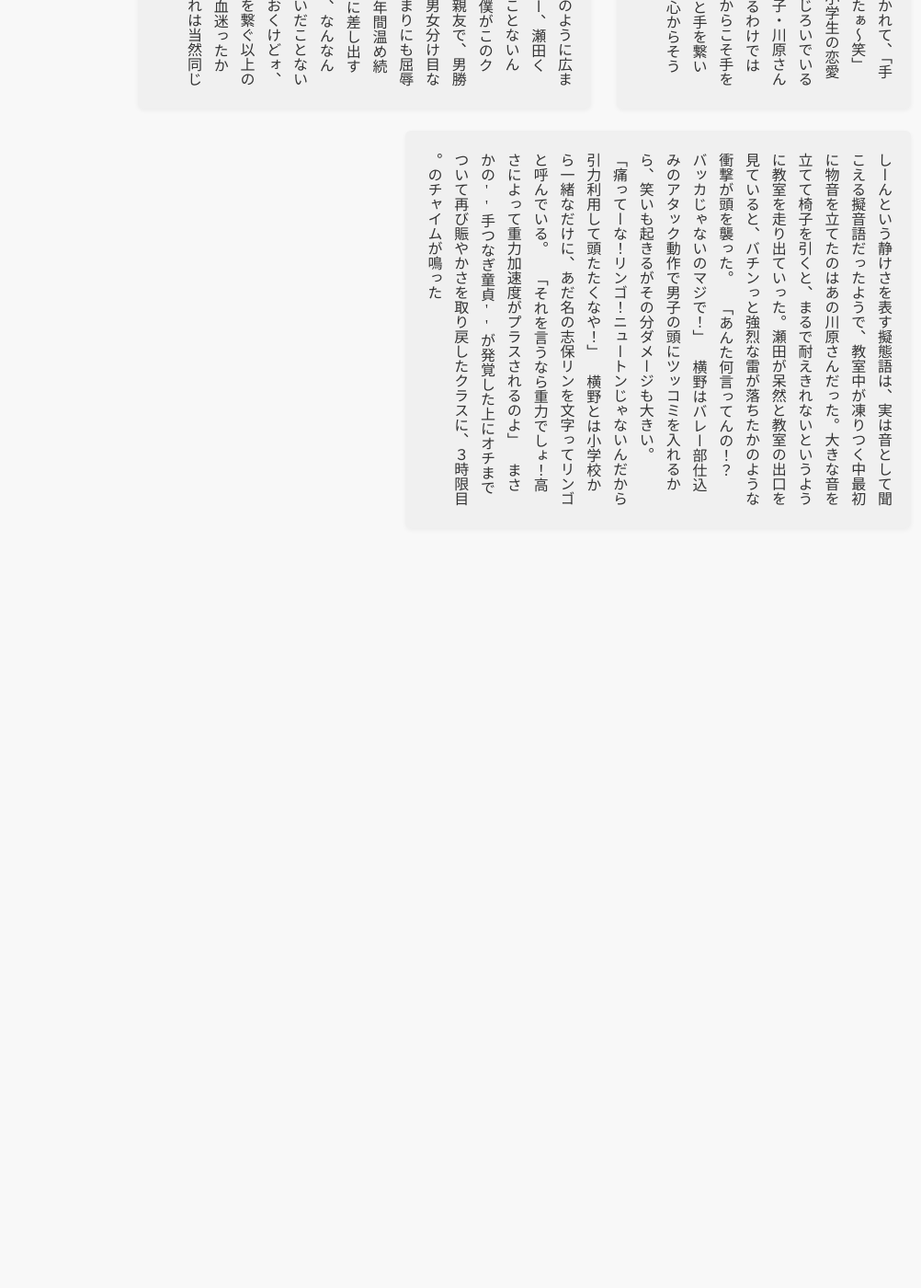
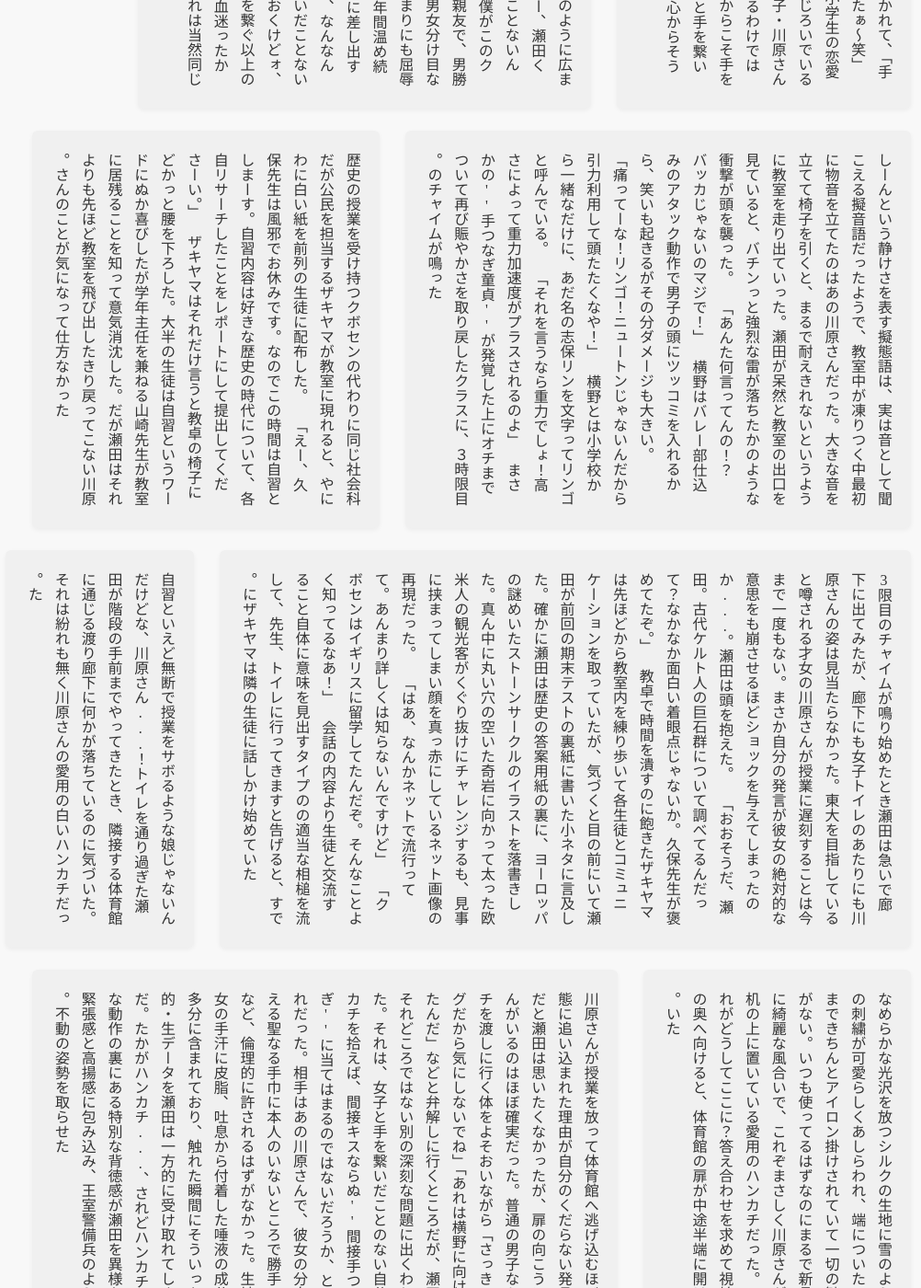
Before and after one commit to REMriaTV/HandtoHand, a Jekyll site: the page built from docs/manuscript/test-manuscript.md, in a window 1280 px wide and 1400 px high, scrolled down 403 px. Shown: the whole window at 92% size, without its empty margins (233-1235 px from the left). Built offline with Jekyll 4.4.1, drawn with Linux system fonts in a browser that asks for light colours; before the commit the page ends 1033 px from its top, so only the background shows below that; some of the changed text lies outside the part shown.

Commit message:
モックアップページに、手とハンカチを挿入

```diff
--- a/docs/manuscript/test-manuscript.md
+++ b/docs/manuscript/test-manuscript.md
@@ -6,3 +6,9 @@ title: "モックアップテストページ"
 <p>好きな子と付き合えたら何したい？と聞かれて、「手を握るだけでいい」と答えたら「またまたぁ〜笑」「お前なにかっこつけてんだよ〜！」「小学生の恋愛かよっ！」などと総ツッコミを受けてたじろいでいると、教室の隅の女子グループに意中の女子・川原さんを見つけた。 そんな下心だけで生きてるわけではない。いや、むしろ心から好きな相手だからこそ手を握るだけで十分に幸せなのだ。''異性と手を繋いだことのない歴＝年齢''である瀬田は心からそう思った。</p>
 <p>男子中学生の噂話は隠す気がないから嘘のように広まるのが早い。 なんか聞いたんだけどさー、瀬田くんて女子と体育の授業以外で手を繋いだことないんだってー？私、つないであげようか？ 僕がこのクラスで密かに想い続けている川原さんと親友で、男勝りな性格の横野だ。ノリが良く普段から男女分け目なく接するムードメーカーだが、これはあまりにも屈辱だ。童貞にだってプライドはある。17年間温め続けてきたこの手を"好きでもない女子"に差し出すわけないだろう？僕は怒った。 「いや、なんなん自分？なんで上からなん？女子と手を繋いだことないからって馬鹿にするなや！・・・言っておくけどォ、妄想世界で俺はこのクラス中の女子と手を繋ぐ以上のことをしまくってるからなァ！」 何を血迷ったか逆上した瀬田はあらぬことを口走り、それは当然同じ空間にいる川原さんにも届いていた。</p>
 <p>しーんという静けさを表す擬態語は、実は音として聞こえる擬音語だったようで、教室中が凍りつく中最初に物音を立てたのはあの川原さんだった。大きな音を立てて椅子を引くと、まるで耐えきれないというように教室を走り出ていった。瀬田が呆然と教室の出口を見ていると、バチンっと強烈な雷が落ちたかのような衝撃が頭を襲った。 「あんた何言ってんの！？バッカじゃないのマジで！」 横野はバレー部仕込みのアタック動作で男子の頭にツッコミを入れるから、笑いも起きるがその分ダメージも大きい。 「痛ってーな！リンゴ！ニュートンじゃないんだから引力利用して頭たたくなや！」 横野とは小学校から一緒なだけに、あだ名の志保リンを文字ってリンゴと呼んでいる。 「それを言うなら重力でしょ！高さによって重力加速度がプラスされるのよ」 まさかの''手つなぎ童貞''が発覚した上にオチまでついて再び賑やかさを取り戻したクラスに、３時限目のチャイムが鳴った。</p>
+<p>歴史の授業を受け持つクボセンの代わりに同じ社会科だが公民を担当するザキヤマが教室に現れると、やにわに白い紙を前列の生徒に配布した。 「えー、久保先生は風邪でお休みです。なのでこの時間は自習としまーす。自習内容は好きな歴史の時代について、各自リサーチしたことをレポートにして提出してくださーい。」 ザキヤマはそれだけ言うと教卓の椅子にどかっと腰を下ろした。大半の生徒は自習というワードにぬか喜びしたが学年主任を兼ねる山崎先生が教室に居残ることを知って意気消沈した。だが瀬田はそれよりも先ほど教室を飛び出したきり戻ってこない川原さんのことが気になって仕方なかった。</p>
+<p>3限目のチャイムが鳴り始めたとき瀬田は急いで廊下に出てみたが、廊下にも女子トイレのあたりにも川原さんの姿は見当たらなかった。東大を目指していると噂される才女の川原さんが授業に遅刻することは今まで一度もない。まさか自分の発言が彼女の絶対的な意思をも崩させるほどショックを与えてしまったのか...。瀬田は頭を抱えた。 「おおそうだ、瀬田。古代ケルト人の巨石群について調べてるんだって？なかなか面白い着眼点じゃないか。久保先生が褒めてたぞ。」 教卓で時間を潰すのに飽きたザキヤマは先ほどから教室内を練り歩いて各生徒とコミュニケーションを取っていたが、気づくと目の前にいて瀬田が前回の期末テストの裏紙に書いた小ネタに言及した。確かに瀬田は歴史の答案用紙の裏に、ヨーロッパの謎めいたストーンサークルのイラストを落書きした。真ん中に丸い穴の空いた奇岩に向かって太った欧米人の観光客がくぐり抜けにチャレンジするも、見事に挟まってしまい顔を真っ赤にしているネット画像の再現だった。 「はあ、なんかネットで流行ってて。あんまり詳しくは知らないんですけど」 「クボセンはイギリスに留学してたんだぞ。そんなことよく知ってるなあ！」 会話の内容より生徒と交流すること自体に意味を見出すタイプのの適当な相槌を流して、先生、トイレに行ってきますと告げると、すでにザキヤマは隣の生徒に話しかけ始めていた。</p>
+<p>自習といえど無断で授業をサボるような娘じゃないんだけどな、川原さん...！トイレを通り過ぎた瀬田が階段の手前までやってきたとき、隣接する体育館に通じる渡り廊下に何かが落ちているのに気づいた。それは紛れも無く川原さんの愛用の白いハンカチだった。</p>
+<p>なめらかな光沢を放つシルクの生地に雪のような小花の刺繍が可愛らしくあしらわれ、端についたレースにまできちんとアイロン掛けされていて一切の皺や捻れがない。いつも使ってるはずなのにまるで新品のように綺麗な風合いで、これぞまさしく川原さんがいつも机の上に置いている愛用のハンカチだった。でも、それがどうしてここに？答え合わせを求めて視線を廊下の奥へ向けると、体育館の扉が中途半端に開けられていた。</p>
+<p>川原さんが授業を放って体育館へ逃げ込むほど緊急事態に追い込まれた理由が自分のくだらない発言のせいだと瀬田は思いたくなかったが、扉の向こうに川原さんがいるのはほぼ確実だった。普通の男子ならハンカチを渡しに行く体をよそおいながら「さっきのはギャグだから気にしないでね」「あれは横野に向けて言ったんだ」などと弁解しに行くところだが、瀬田は全くそれどころではない別の深刻な問題に出くわしていた。それは、女子と手を繋いだことのない自分がハンカチを拾えば、間接キスならぬ''間接手つなぎ''に当てはまるのではないだろうか、という恐れだった。相手はあの川原さんで、彼女の分身とも言える聖なる手巾に本人のいないところで勝手に触れるなど、倫理的に許されるはずがなかった。生地には彼女の手汗に皮脂、吐息から付着した唾液の成分などが多分に含まれており、触れた瞬間にそういった超個人的・生データを瀬田は一方的に受け取れてしまうのだ。たかがハンカチ...、されどハンカチ。単純な動作の裏にある特別な背徳感が瀬田を異様なほどの緊張感と高揚感に包み込み、王室警備兵のように直立不動の姿勢を取らせた。</p>
+<p>約10分、渡り廊下の真ん中で地面に落ちている白いハンカチを前に立ち尽くしていた瀬田は、３時限目の終わりを告げるチャイムが鳴り響くと体に電気が走ったかのようにビクッとした。遠目に運動着に着替えた生徒たちが体育館の方へやってくるのが見えると、我にかえった瀬田は教科書通りのコソ泥の動きで地面からハンカチを掴み取った。その際、ワイシャツの袖を伸ばしてハンカチには直接触れぬことのないよう慎重に配慮しながら行ったのは言うまでもない。''手つなぎ童貞''の誇りにかけて、自分の初めてを卒業する際には事前に間接手繋ぎを経るなどという邪道なことは決してせず、正々堂々と恋人になってから手を繋ぐ行程を行くのだと、瀬田は心に決めていたのだ。</p>
```
